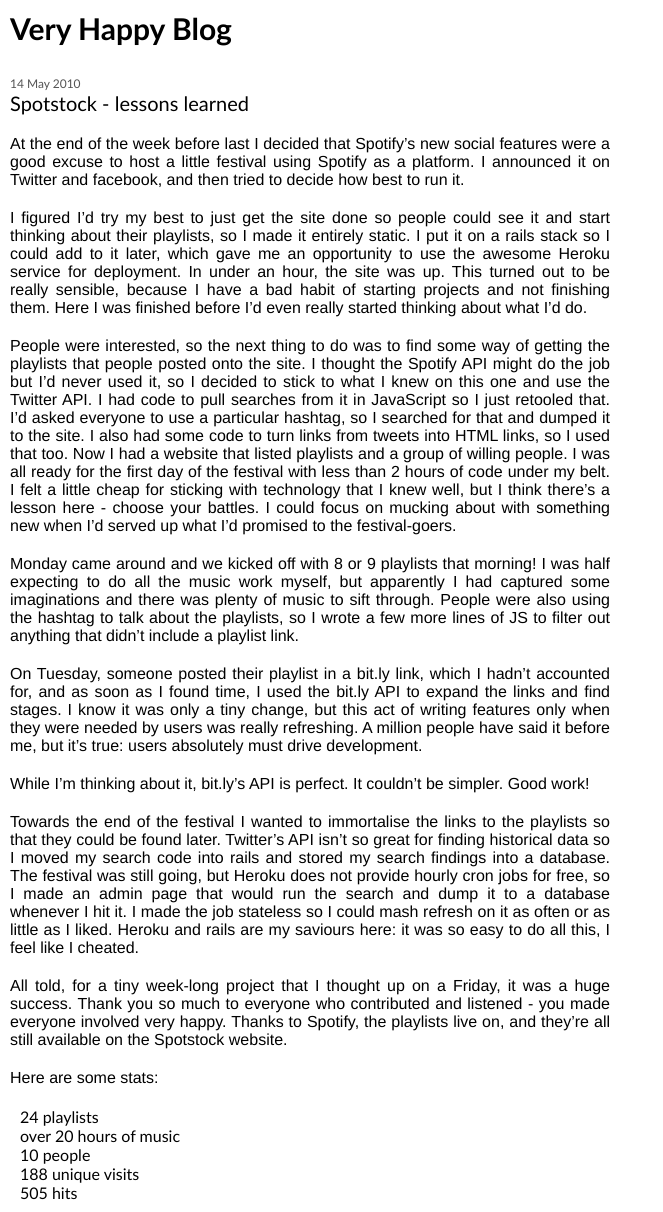
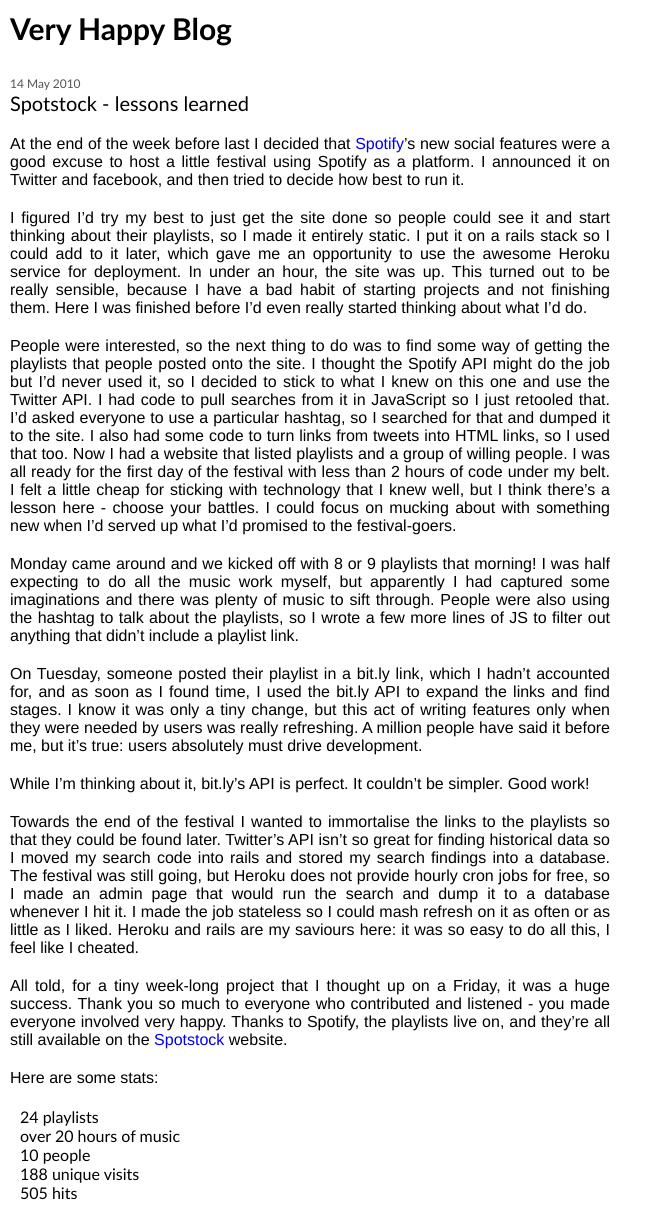
Before and after one commit to veryhappythings/veryhappythings.github.com, a Jekyll site: the page built from _posts/2010-05-14-spotstock-lessons-learned.markdown, in a window 1280 px wide. Shown: the whole page, without its empty margins (0-663 px from the left). Built offline with Jekyll 4.4.1, drawn with Linux system fonts in a browser that asks for light colours; Markdown is read by kramdown in place of the engine named in the settings; part of the change alters nothing that is shown.

```diff
--- a/_posts/2010-05-14-spotstock-lessons-learned.markdown
+++ b/_posts/2010-05-14-spotstock-lessons-learned.markdown
@@ -3,7 +3,7 @@ title: Spotstock - lessons learned
 layout: post
 ---
 
-At the end of the week before last I decided that Spotify's new social features were a good excuse to host a little festival using Spotify as a platform. I announced it on Twitter and facebook, and then tried to decide how best to run it.
+At the end of the week before last I decided that [Spotify](http://www.spotify.com)'s new social features were a good excuse to host a little festival using Spotify as a platform. I announced it on Twitter and facebook, and then tried to decide how best to run it.
 
 I figured I'd try my best to just get the site done so people could see it and start thinking about their playlists, so I made it entirely static.  I put it on a rails stack so I could add to it later, which gave me an opportunity to use the awesome Heroku service for deployment.  In under an hour, the site was up.  This turned out to be really sensible, because I have a bad habit of starting projects and not finishing them.  Here I was finished before I'd even really started thinking about what I'd do.
 
@@ -17,7 +17,7 @@ While I'm thinking about it, bit.ly's API is perfect.  It couldn't be simpler.
 
 Towards the end of the festival I wanted to immortalise the links to the playlists so that they could be found later.  Twitter's API isn't so great for finding historical data so I moved my search code into rails and stored my search findings into a database.  The festival was still going, but Heroku does not provide hourly cron jobs for free, so I made an admin page that would run the search and dump it to a database whenever I hit it.  I made the job stateless so I could mash refresh on it as often or as little as I liked.  Heroku and rails are my saviours here: it was so easy to do all this, I feel like I cheated.
 
-All told, for a tiny week-long project that I thought up on a Friday, it was a huge success.  Thank you so much to everyone who contributed and listened - you made everyone involved very happy.  Thanks to Spotify, the playlists live on, and they're all still available on the Spotstock website.
+All told, for a tiny week-long project that I thought up on a Friday, it was a huge success.  Thank you so much to everyone who contributed and listened - you made everyone involved very happy.  Thanks to Spotify, the playlists live on, and they're all still available on the [Spotstock](http://spotstock.heroku.com) website.
 
 Here are some stats:
 
```
